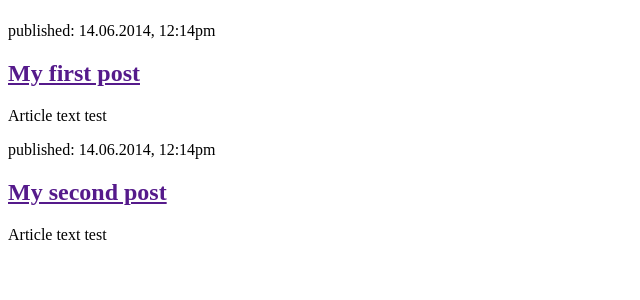
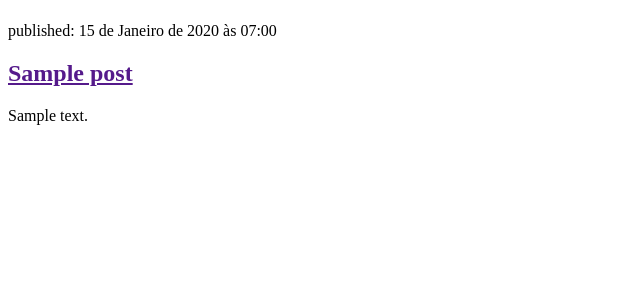
Before and after one commit to Ralph-souza/django-girls-tutorial, a Django app: page / in a window 1280 px wide. Shown: the part 58-358 px from the top of the page, without its empty margins (0-640 px from the left). Run offline with Django 4.2, Linux system fonts and the light colour scheme; tables that the repository leaves empty hold one stand-in row (values such as "Sample post").

Commit message:
Add post filter

```diff
--- a/blog/templates/blog/post_list.html
+++ b/blog/templates/blog/post_list.html
@@ -9,16 +9,13 @@
         <h1><a href="/">Django Girls Blog</a></h1>
     </header>
 
-    <article>
-        <time>published: 14.06.2014, 12:14pm</time>
-        <h2><a href="">My first post</a></h2>
-        <p>Article text test</p>
-    </article>
+    {% for post in posts %}
+        <article>
+            <time>published: {{ post.published_date }}</time>
+            <h2><a href="">{{ post.title }}</a></h2>
+            <p>{{ post.text|linebreaksbr }}</p>
+        </article>
+    {% endfor %}
 
-    <article>
-        <time>published: 14.06.2014, 12:14pm</time>
-        <h2><a href="">My second post</a></h2>
-        <p>Article text test</p>
-    </article>
 </body>
 </html>
--- a/blog/views.py
+++ b/blog/views.py
@@ -1,5 +1,8 @@
 from django.shortcuts import render
+from django.utils import timezone
+from .models import Post
 
 
 def post_list(request):
-    return render(request, 'blog/post_list.html', {})
+    posts = Post.objects.filter(published_date__lte=timezone.now()).order_by("published_date")
+    return render(request, 'blog/post_list.html', {"posts": posts})
```
